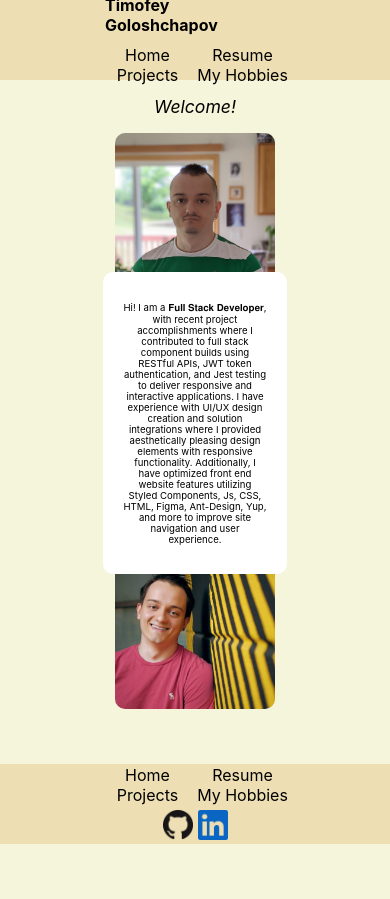
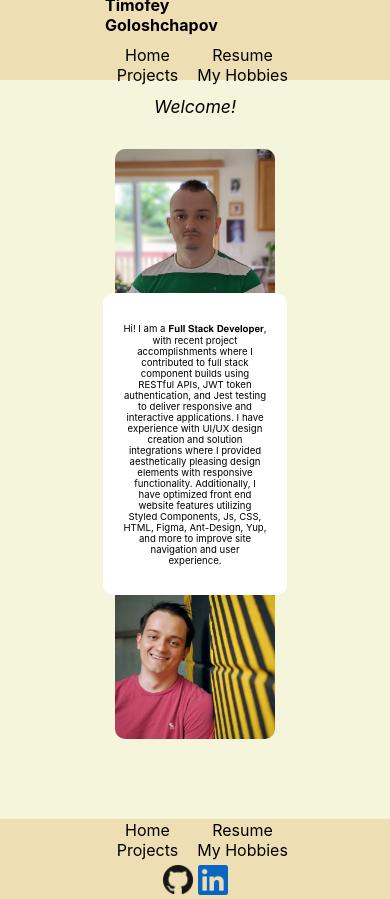
Before and after one commit to Timbobeek/portfolio, a React (Create React App) app: page / in a window 390 px wide. Before the commit the page ends 844 px from the top, so only its background shows below. Built offline with nearby package versions, Linux system fonts and the light colour scheme.

Commit message:
Homepage fix (#6)
* main fix done, need to fix bottom space

* seems done

```diff
--- a/src/App.css
+++ b/src/App.css
@@ -8,13 +8,13 @@ html {
   justify-content: center;
   flex-direction: column;
   align-items: center;
-  padding-bottom: 5em;
 }
 
 .welcome{
   display: flex;
   justify-content: center;
   margin-top: 1rem;
+  margin-bottom: -8rem;
   font-size: 3rem;
   font-style: italic;
 }
@@ -31,12 +31,6 @@ html {
   display: inline;
 }
 
-.homeImages{
-  display: flex;
-  justify-content: center;
-  margin-top: 20px;
-}
-
 .aboutMeText{
   display: flex;
   justify-content: center;
@@ -44,7 +38,6 @@ html {
   background-color: white;
   width: 20rem;
   padding: 20px;
-  position: absolute;
   z-index: 3;
   border-radius: 10px;
 }
@@ -54,7 +47,7 @@ html {
   border-radius: 10px;
   position: relative;
   z-index: 2;
-  transform: translate(-18rem, 20rem);
+  transform: translate(-18rem, -16rem);
 }
 
 .ProfilePicture2{
@@ -62,30 +55,25 @@ html {
   border-radius: 10px;
   position:relative;
   z-index: 2;
-  transform: translate(18rem, -20rem);
+  transform: translate(18rem, 14rem);
 }
 
 /* ------------------------------------------laptop view------------------------------------------- */
 
 @media (max-width: 1000px) {
 
-  .homePage{
-    margin-bottom: 9rem;
-  }
-
   .aboutMeText{
     width: 15rem;
-    margin-top: 16rem;
   }
 
   .ProfilePicture1{
     width: 18rem;
-    transform: translate(-14rem, 25rem);
+    transform: translate(-13rem, -14rem);
   }
 
   .ProfilePicture2{
     width: 18rem;
-    transform: translate(14rem, -14rem);
+    transform: translate(13rem, 14rem);
   }
 }
 
@@ -104,26 +92,22 @@ html {
     width: 20rem;
     padding: 20px;
     font-size: 12px;
+    transform: translate(0rem, 8rem);
   }
   .ProfilePicture1{
     width: 18rem;
-    transform: translate(0rem, 30rem);
+    transform: translate(0rem, 6rem);
   }
 
   .ProfilePicture2{
     width: 18rem;
-    transform: translate(0rem, -17rem);
+    transform: translate(0rem, 10rem);
   }
 }
 
 /* -----------------------------------------phone view----------------------------------------- */
 
 @media (max-width: 480px) {
-
-
-  .homePage{
-    margin-bottom: 20rem;
-  }
 
   .welcome{
     font-size: 1.1em;
@@ -133,16 +117,17 @@ html {
     width: 9rem;
     font-size: .6rem;
     top: 1rem;
+    transform: translate(0rem, 9rem);
   }
 
   .ProfilePicture2{
     width: 10rem;
-    transform: translate(0rem, -9rem);
+    transform: translate(0rem, 10rem);
   }
 
   .ProfilePicture1{
     width: 10rem;
-    transform: translate(0rem, 27rem);
+    transform: translate(0rem, 8rem);
   }
 
 }
--- a/src/App.js
+++ b/src/App.js
@@ -9,11 +9,11 @@ const App = () => {
         <span class="message">Welcome!</span>
         <span class="hiddenMessage">Добро пожаловать!</span>
       </span>
-      <img className='ProfilePicture1' src="homeface1.jpg" alt="my profile pic"/>
+      <img className='ProfilePicture2' src="homeface2.jpg" alt="my profile pic2"/>
       <div className='aboutMeText'>
            <p>Hi! I am a 𝐅𝐮𝐥𝐥 𝐒𝐭𝐚𝐜𝐤 𝐃𝐞𝐯𝐞𝐥𝐨𝐩𝐞𝐫, with recent project accomplishments where I contributed to full stack component builds using RESTful APIs, JWT token authentication, and Jest testing to deliver responsive and interactive applications. I have experience with UI/UX design creation and solution integrations where I provided aesthetically pleasing design elements with responsive functionality. Additionally, I have optimized front end website features utilizing Styled Components, Js, CSS, HTML, Figma, Ant-Design, Yup, and more to improve site navigation and user experience.</p>
       </div>
-      <img className='ProfilePicture2' src="homeface2.jpg" alt="my profile pic2"/>
+      <img className='ProfilePicture1' src="homeface1.jpg" alt="my profile pic"/>
     </div>
   );
 }
```
